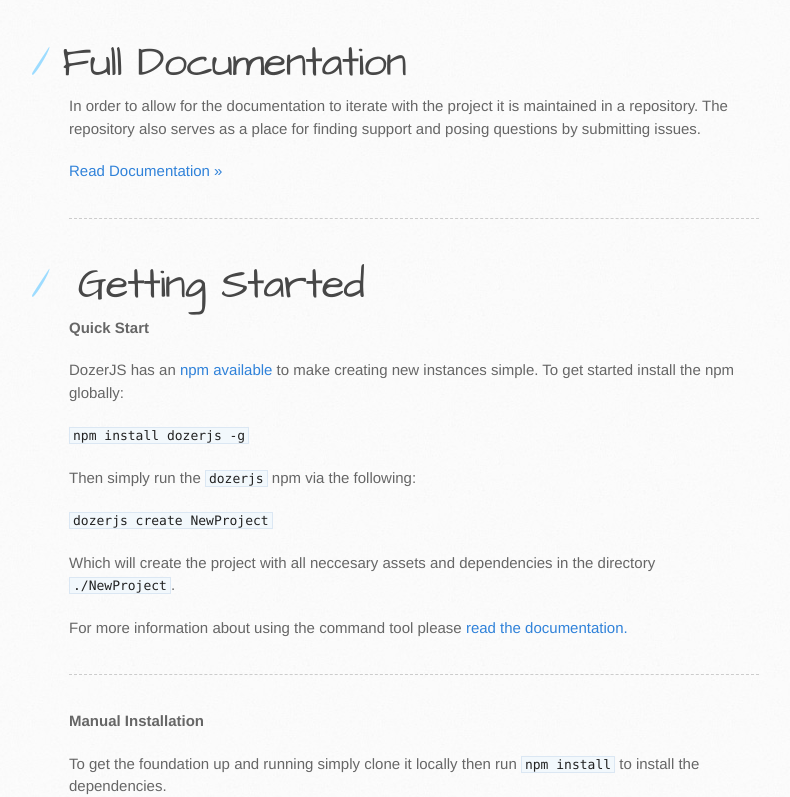
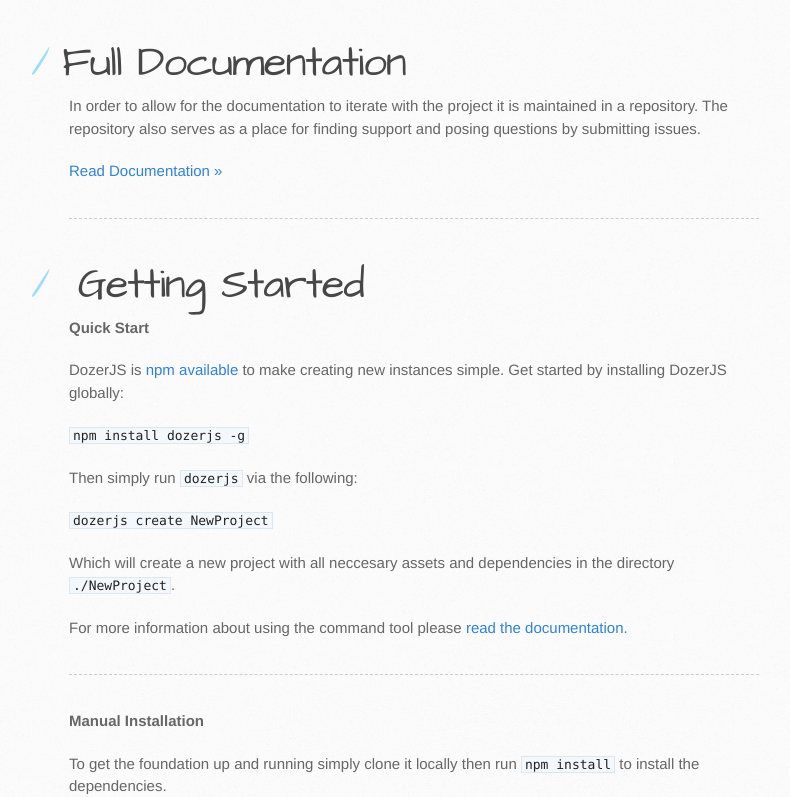
Before and after one commit to jwkjng/dozerjs, a plain HTML site: page index.html in a window 1280 px wide. Shown: the part 1762-2559 px from the top of the page, without its empty margins (101-891 px from the left). Drawn offline with Linux system fonts and the light colour scheme.

Commit message:
Update index.html
- Some minor changes to the ``components`` sections and ``Getting Started``.

```diff
--- a/index.html
+++ b/index.html
@@ -57,7 +57,7 @@
 <a name="components" class="anchor" href="#components"><span class="octicon octicon-link"></span></a>Components</h2>
 
 <p>Components are simply modules which are loaded and available throughout the application.
-The can be database modules, express middleware or anything else required by the
+They can be database modules, express middleware or anything else required by the
 application or any of the controllers.</p>
 
 <p><strong><a target="_blank" href="https://github.com/DozerJS/dozerjs-docs/tree/master/components">Read Documentation &raquo;</a></strong></p>
@@ -129,16 +129,16 @@
 
 <p><strong>Quick Start</strong></p>
 
-<p>DozerJS has an <a href="https://www.npmjs.org/package/dozerjs">npm available</a> to make
-creating new instances simple. To get started install the npm globally:</p>
+<p>DozerJS is <a href="https://www.npmjs.org/package/dozerjs">npm available</a> to make
+creating new instances simple. Get started by installing DozerJS globally:</p>
 
 <p><code>npm install dozerjs -g</code></p>
 
-<p>Then simply run the <code>dozerjs</code> npm via the following:</p>
+<p>Then simply run <code>dozerjs</code> via the following:</p>
 
 <p><code>dozerjs create NewProject</code></p>
 
-<p>Which will create the project with all neccesary assets and dependencies in the
+<p>Which will create a new project with all neccesary assets and dependencies in the
 directory <code>./NewProject</code>.</p>
 
 <p>For more information about using the command tool please <a href="https://www.npmjs.org/package/dozerjs">read the documentation.</a></p>
```
